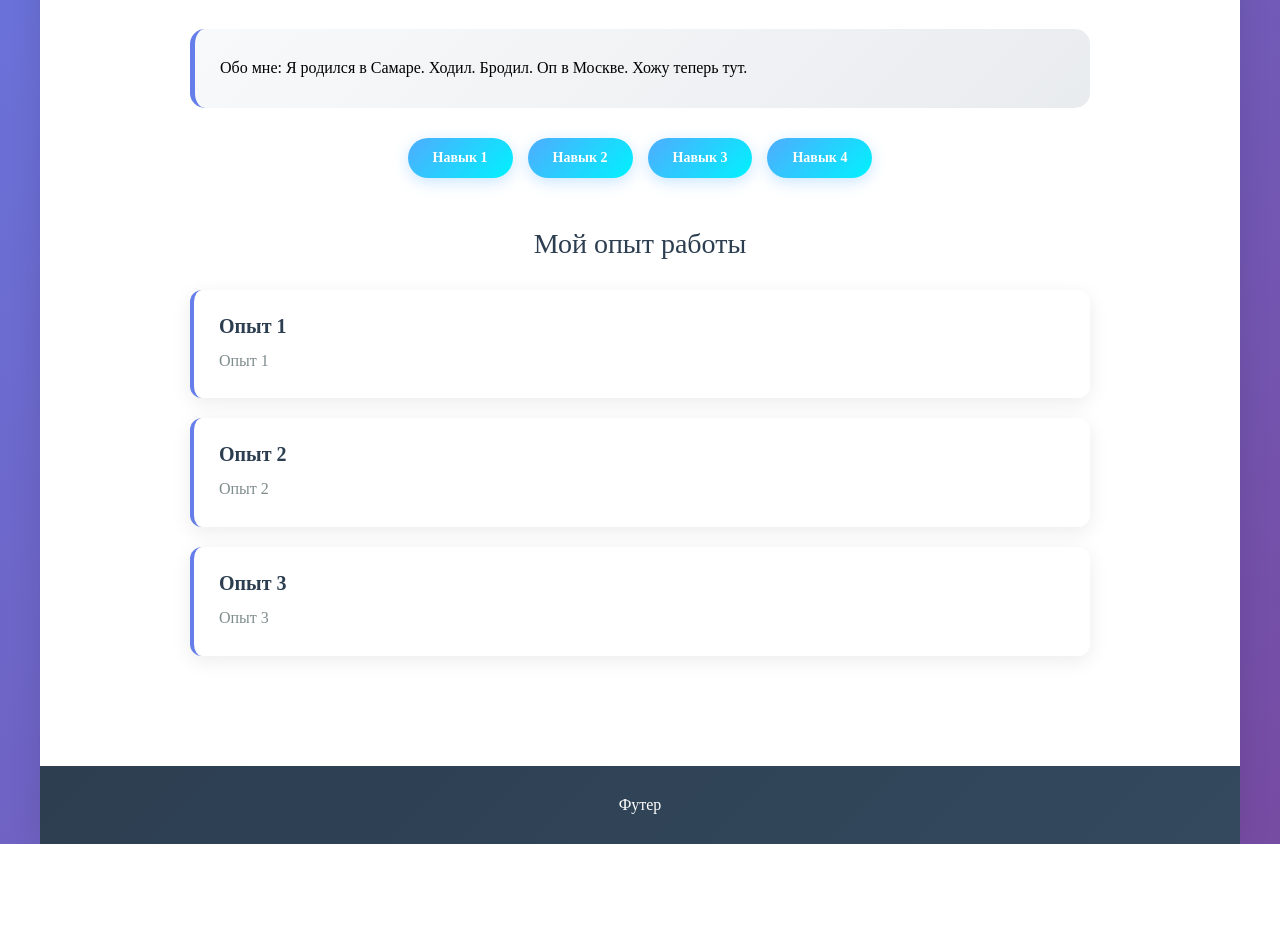
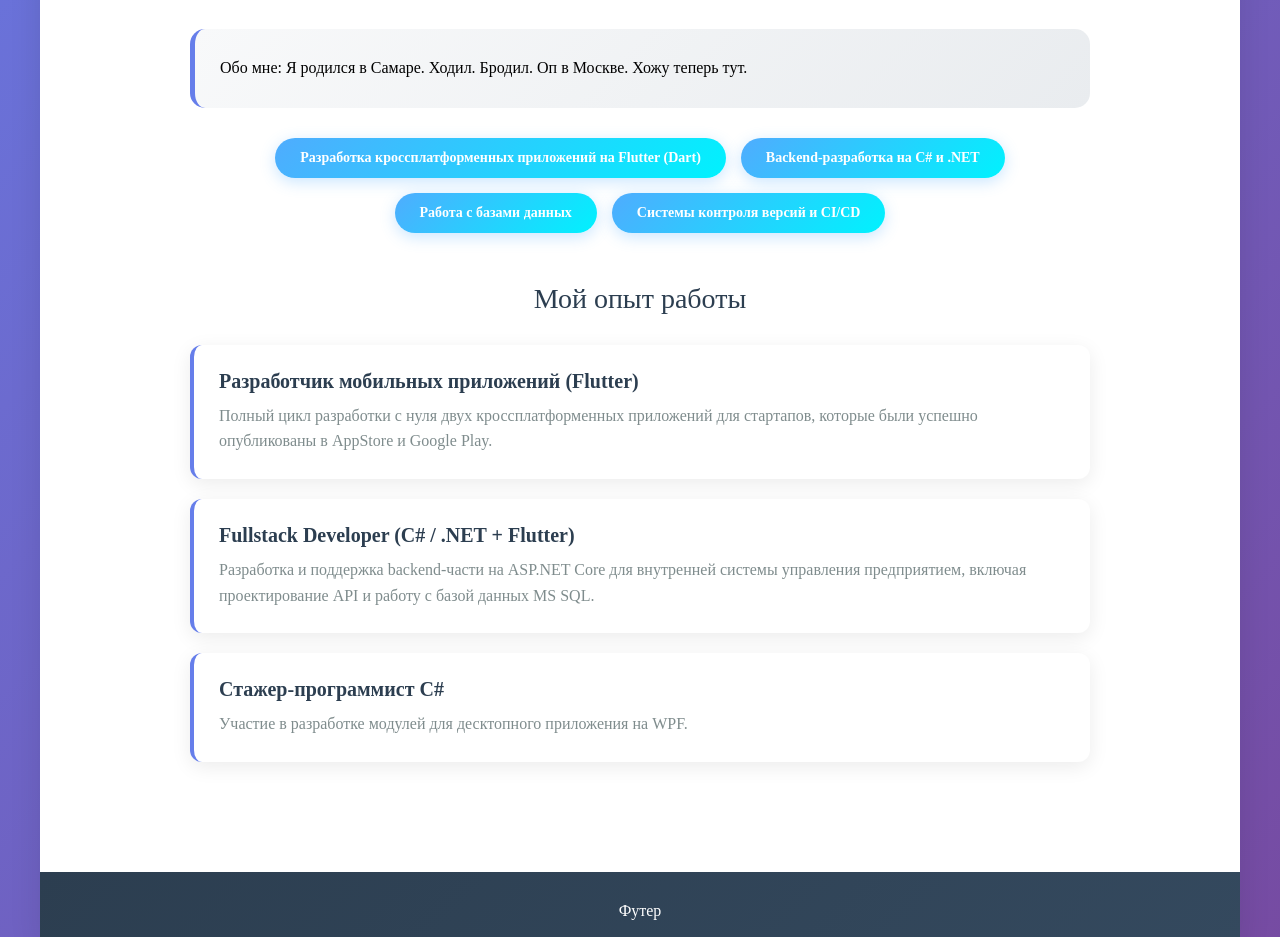
Before and after one commit to nemolucky/frontend-and-backend-practice, a plain HTML site: page index.html in a window 1280 px wide. Shown: the part 680-1617 px from the top of the page. Before the commit the page ends 1524 px from the top, so only its background shows below. Drawn offline with Linux system fonts and the light colour scheme.

Commit message:
Add text information to forms

```diff
--- a/index.html
+++ b/index.html
@@ -43,24 +43,24 @@
             Обо мне: Я родился в Самаре. Ходил. Бродил. Оп в Москве. Хожу теперь тут.
         </div>
         <div class="skills-section">
-          <div class="skill-tag">Навык 1</div>
-          <div class="skill-tag">Навык 2</div>
-          <div class="skill-tag">Навык 3</div>
-          <div class="skill-tag">Навык 4</div>
+          <div class="skill-tag">Разработка кроссплатформенных приложений на Flutter (Dart)</div>
+          <div class="skill-tag">Backend-разработка на C# и .NET</div>
+          <div class="skill-tag">Работа с базами данных</div>
+          <div class="skill-tag">Системы контроля версий и CI/CD</div>
         </div>
         <div class="experience-section">
           <p class="experience-header">Мой опыт работы</p>
           <div class="experience-card">
-            <h3 class="experience-title">Опыт 1</h3>
-            <p class="experience-desc">Опыт 1</p>
+            <h3 class="experience-title">Разработчик мобильных приложений (Flutter)</h3>
+            <p class="experience-desc">Полный цикл разработки с нуля двух кроссплатформенных приложений для стартапов, которые были успешно опубликованы в AppStore и Google Play.</p>
           </div>
           <div class="experience-card">
-            <h3 class="experience-title">Опыт 2</h3>
-            <p class="experience-desc">Опыт 2</p>
+            <h3 class="experience-title">Fullstack Developer (C# / .NET + Flutter)</h3>
+            <p class="experience-desc">Разработка и поддержка backend-части на ASP.NET Core для внутренней системы управления предприятием, включая проектирование API и работу с базой данных MS SQL.</p>
           </div>
           <div class="experience-card">
-            <h3 class="experience-title">Опыт 3</h3>
-            <p class="experience-desc">Опыт 3</p>
+            <h3 class="experience-title">Стажер-программист C#</h3>
+            <p class="experience-desc">Участие в разработке модулей для десктопного приложения на WPF.</p>
           </div>
         </div>
       </div>
```
Also changed, not shown: pages/news.html (+9 -9 lines).
